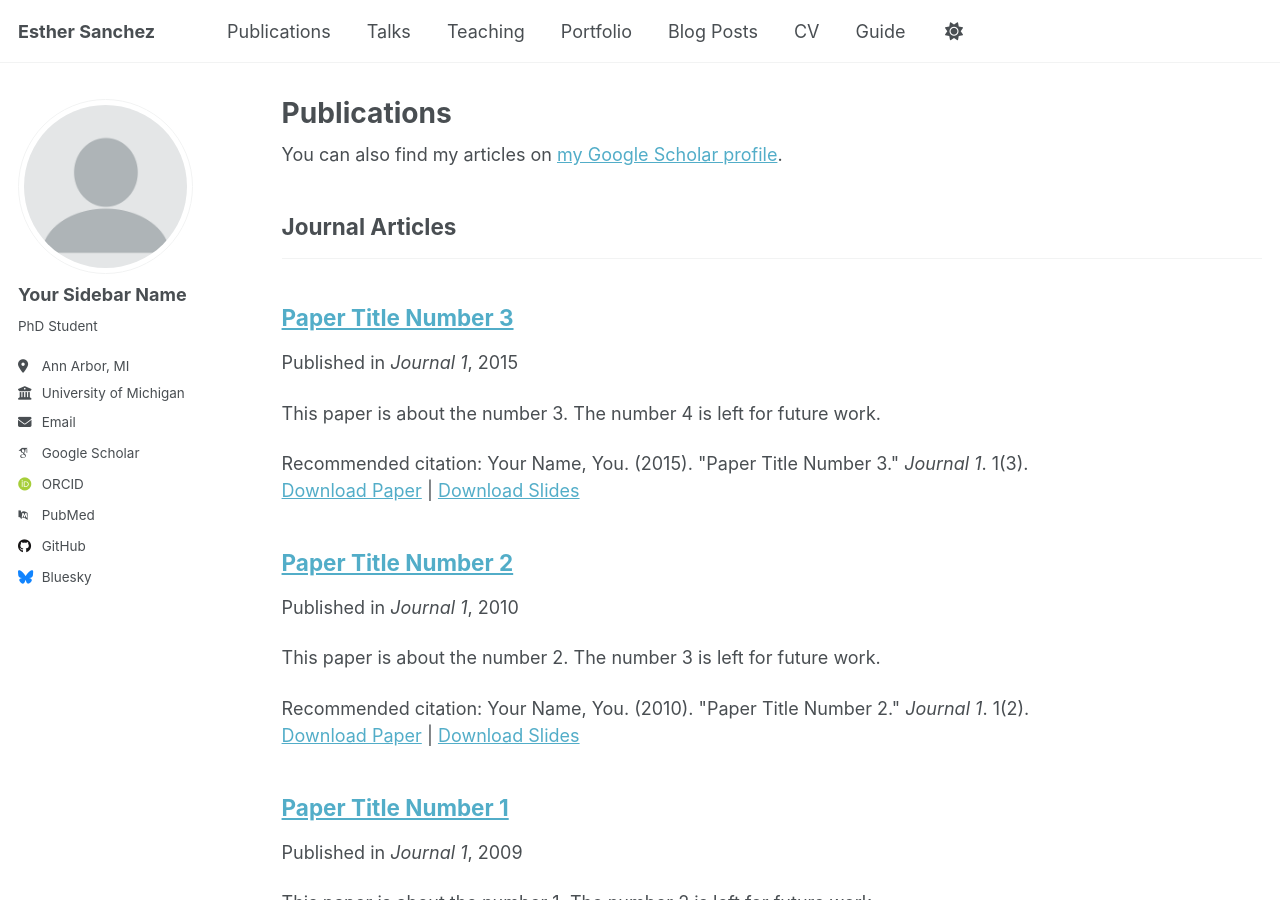
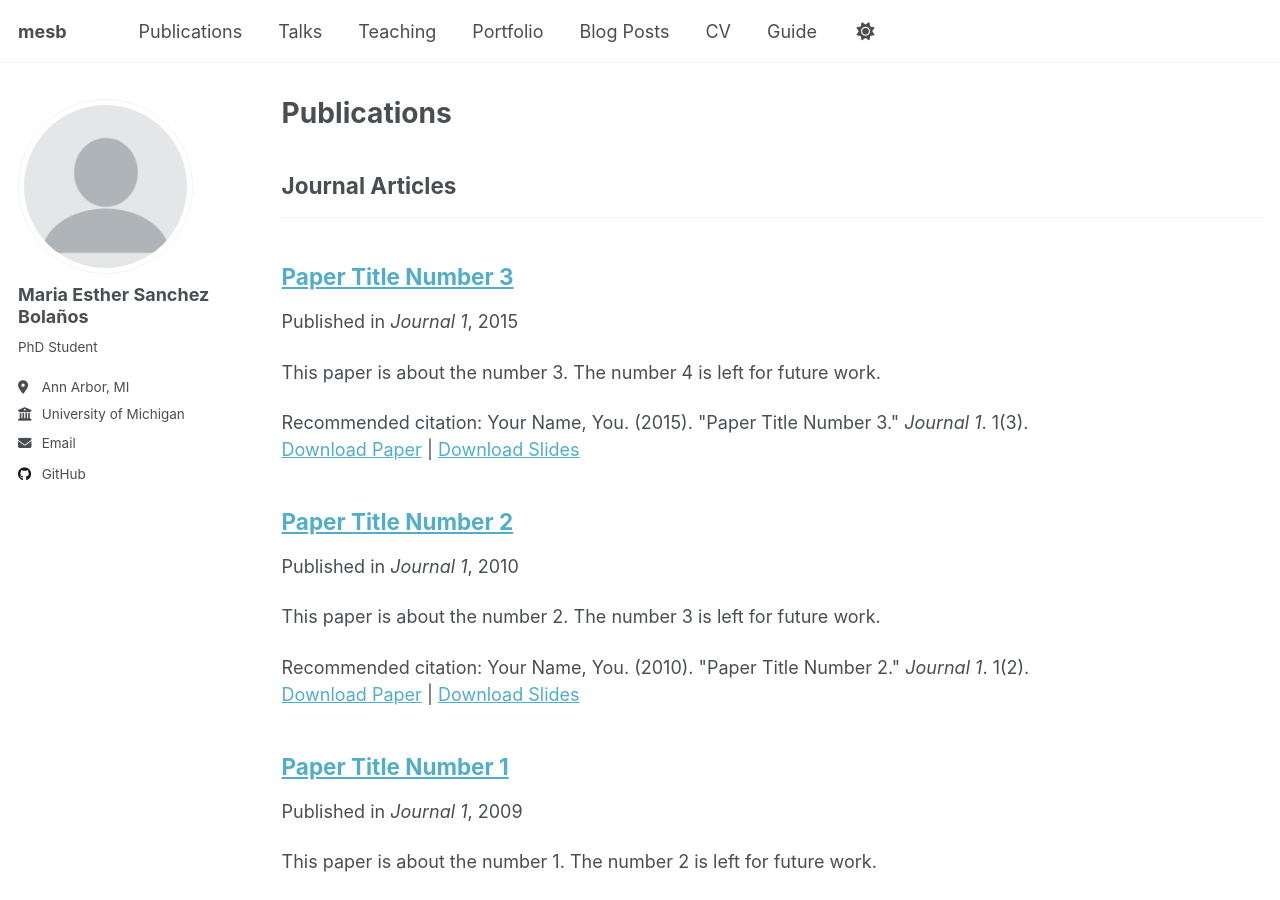
Before and after one commit to esther-sanchez/esther-sanchez.github.io, a Jekyll site: the page built from _pages/publications.html, in a window 1280 px wide and 900 px high. Built offline with Jekyll 4.4.1, drawn with Linux system fonts in a browser that asks for light colours; some web fonts are replaced; a script that is not in the unit is left out; part of the change alters nothing that is shown.

Commit message:
Update _config.yml

```diff
--- a/_config.yml
+++ b/_config.yml
@@ -9,7 +9,7 @@
 # Basic Site Settings
 locale                   : "en-US"
 site_theme               : "default" # Currently available options are "default", "air"
-title                    : "Esther Sanchez"
+title                    : "mesb"
 title_separator          : "-"
 name                     : &name "M. Esther Sanchez Bolaños"
 description              : &description "PhD Student (Economics & Public Policy), University of Michigan."   # Update this with a general description of your site, this is the default if not overridden by a page
@@ -24,7 +24,7 @@ repository               : "esther-sanchez/esther-sanchez.github.io"
 author:
   # Biographic information
   avatar           : "profile.png"
-  name             : "Your Sidebar Name"
+  name             : "Maria Esther Sanchez Bolaños"
   pronouns         : # example: "she/her"
   bio              : "PhD Student"
   location         : "Ann Arbor, MI"
@@ -35,12 +35,12 @@ author:
   # Academic websites
   academia         : # URL
   arxiv            : # URL - Update with the correct link to your profile
-  googlescholar    : "https://scholar.google.com/citations?user=PS_CX0AAAAAJ"
+  googlescholar    : # URL
   inspire-hep      : # URL
   impactstory      : # URL
-  orcid            : "https://orcid.org/yourorcidurl"
+  orcid            : # URL
   semantic         : # URL
-  pubmed           : "https://www.ncbi.nlm.nih.gov/pubmed/?term=john+snow"
+  pubmed           : # URL
   researchgate     : # URL
   scopus           : # URL
 
@@ -48,13 +48,13 @@ author:
   bitbucket        : # Username - Update with your username on the site
   codepen          : # Username
   dribbble         : # Username
-  github           : "academicpages"
+  github           : "esther-sanchez"
   kaggle           : # Username
   stackoverflow    : # User number or user number and name (i.e., use "1" or "1/jeff-atwood")
 
   # Social media
   artstation       : # Username
-  bluesky          : "bsky.app" # Replace this with you Bluesky username
+  bluesky          : # Username
   facebook         : # Username
   flickr           : # Username
   foursquare       : # Username
```
